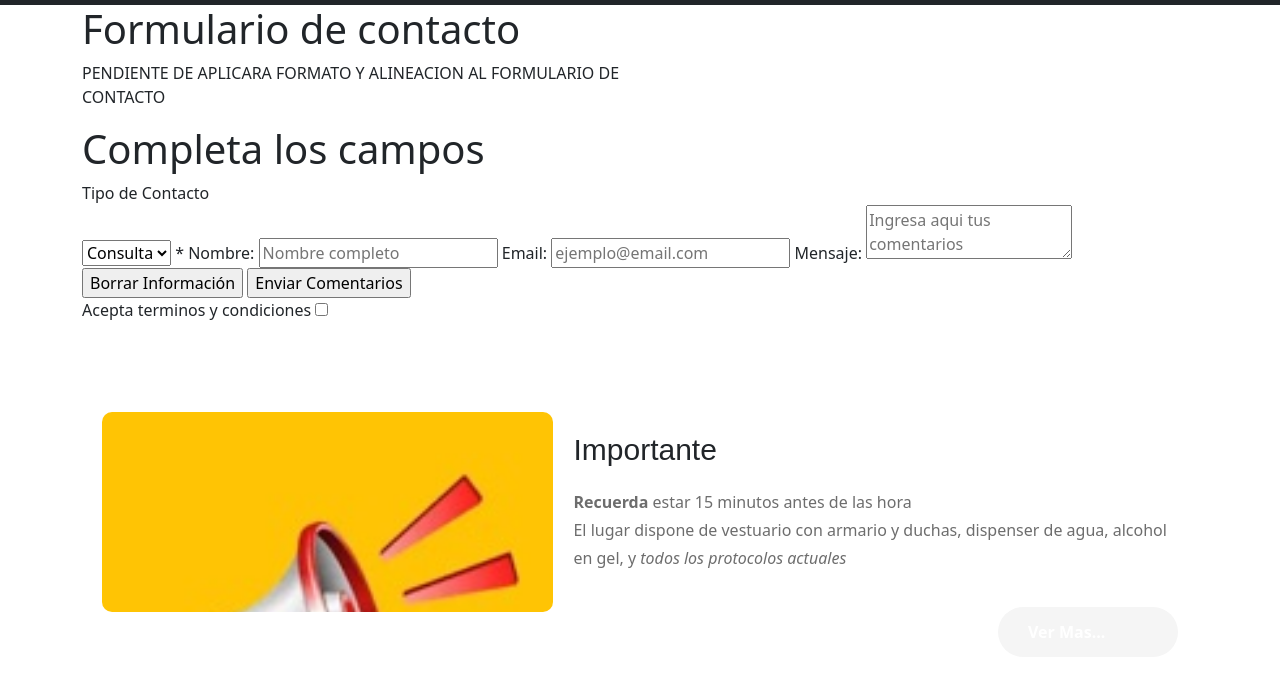
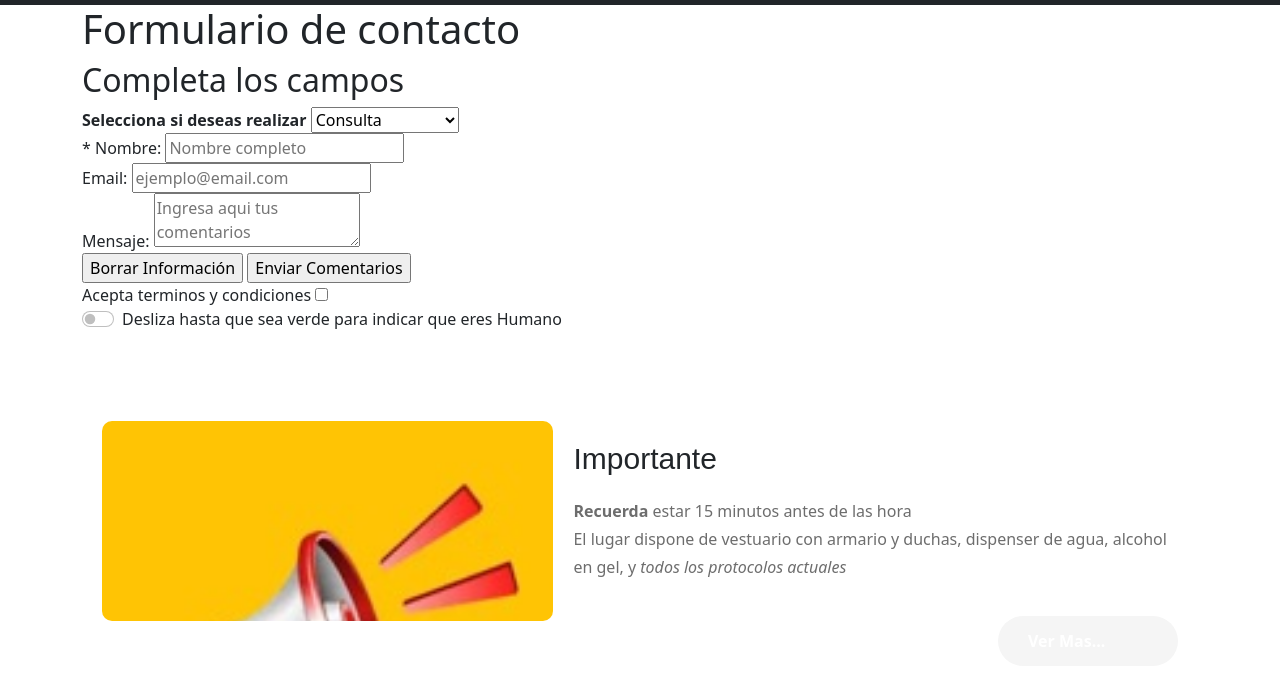
Before and after one commit to MarioJavierZalazar/desafio_bs, a website: page paginas/contacto.html in a window 1280 px wide. Shown: the part 65-764 px from the top of the page. Drawn offline with nearby package versions, Linux system fonts and the light colour scheme; files whose address does not match are found by name.

Commit message:
add calendar in Reservas e incio de acomodar el form en Contacto

```diff
--- a/paginas/contacto.html
+++ b/paginas/contacto.html
@@ -6,6 +6,8 @@
   <meta name="viewport" content="width=device-width, initial-scale=1.0">
   <meta name="description" content="Esta es una pagina para reservar canachas de futbol, tenis, paddle.">
   <meta name="keywords" content="alquiler, reserva, cancha, deportes, futbol, tenis, paddle">
+  <meta name="author" content="Gabriel Bertellotti"/>
+  <meta name="copyright" content="Propietario del copyright Gabriel Bertellotti" />
 
   <title>Reserva tu cancha - Inicio - Gabriel Bertellotti</title>
   <link href="https://cdn.jsdelivr.net/npm/bootstrap@5.0.1/dist/css/bootstrap.min.css" rel="stylesheet" integrity="sha384-+0n0xVW2eSR5OomGNYDnhzAbDsOXxcvSN1TPprVMTNDbiYZCxYbOOl7+AMvyTG2x" crossorigin="anonymous">
@@ -55,46 +57,57 @@
         <h1>Formulario de contacto
         </h1>
         <div class="col-md-6">
-          <p>
-          PENDIENTE DE APLICARA FORMATO Y ALINEACION AL FORMULARIO DE CONTACTO
-          </p>
-        </div>
+          <!-- <p>Formatos en style.scss </p> -->
         </div>
 
         <div class="formulario">
           <section id="formcontacto">
-            <h1>Completa los campos</h1>
+            <h2>Completa los campos</h2>
             <div>
               <form>
-              <div>Tipo de Contacto</div>
+                <div><b>Selecciona si deseas realizar</b>
                   <select name="contacto" id="">
                     <option value="consulta">Consulta</option>
                     <option value="Reclamo">Reclamo</option>
+                    <option value="Cambio de fecha">Cambio de fecha</option>
                   </select>
+                </div>
 
-                <label for="nombre">* Nombre:</label>
+                <div>
+                  <label for="nombre">* Nombre:
                     <input id="nombre" name="nombre" placeholder="Nombre completo">
+                  </label>
+                </div>
 
+              <div>
                 <label for="email">Email:</label>
                 <input id="email" name="email" type="email" placeholder="ejemplo@email.com">
+              </div>
 
+                <div>
                   <label for="mensaje">Mensaje:</label>
+                  <textarea id="mensaje" name="mensaje" placeholder="Ingresa aqui tus comentarios"></textarea>
+                </div>
 
-                 <textarea id="mensaje" name="mensaje" placeholder="Ingresa aqui tus comentarios"></textarea>
-
+                <div>
                   <input id="reset" type="reset" value="Borrar Información">
                   <input id="submit" name="submit" type="submit" value="Enviar Comentarios">
-
+                </div>
               </form>
-
               <form>
                 <div id="aceptar">Acepta terminos y condiciones
                   <input type="checkbox" name="aceptar" value="1">
+                </div>
+
+                <div class="form-check form-switch">
+                  <input class="form-check-input" type="checkbox" id="flexSwitchCheckDefault">
+                  <label class="form-check-label form-check-label-color" for="flexSwitchCheckDefault">Desliza hasta que sea verde para indicar que eres Humano</label>
                 </div>
               </form>
             </div>
           </div>
 
+        </div>
 
 
 
--- a/sass/style.scss
+++ b/sass/style.scss
@@ -144,7 +144,7 @@ footer {
 
 .boton:hover {
 	background: var(--clr-text-gold)
-	text-decoration: none;
+	// text-decoration: none;
 }
 
 .boton--absolute {
@@ -166,6 +166,15 @@ footer {
 	font-style: italic;
 }
 
+/* SECCION CALENDARIO POR LISTA */
+
+
+ol .calendar--ago{
+	list-style: none;
+	display: grid;
+	grid-template-columns: repeat(7, 1fr);
+}
+
 // @media (min-width) {
 //   .imagen--table {
 
```
Also changed, not shown: index.html (+3 -0 lines), paginas/fotos.html (+2 -0 lines), paginas/reservar.html (+50 -3 lines), paginas/torneos.html (+2 -0 lines), sass/style.css. Lines whose indentation alone changed are shown as unchanged.
